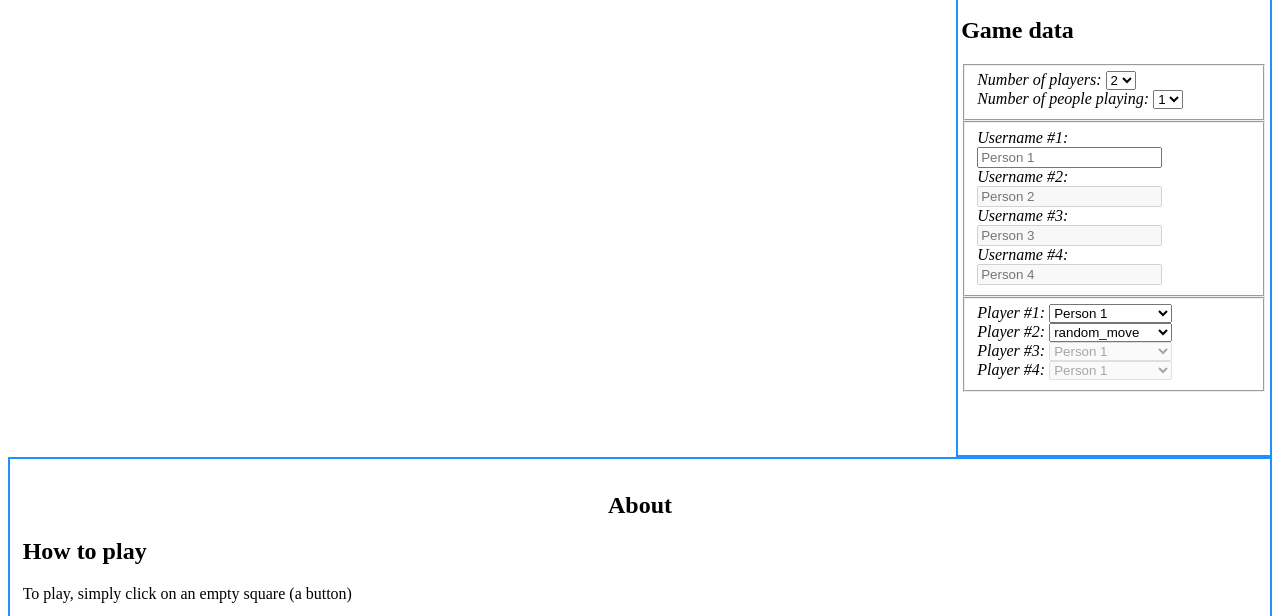
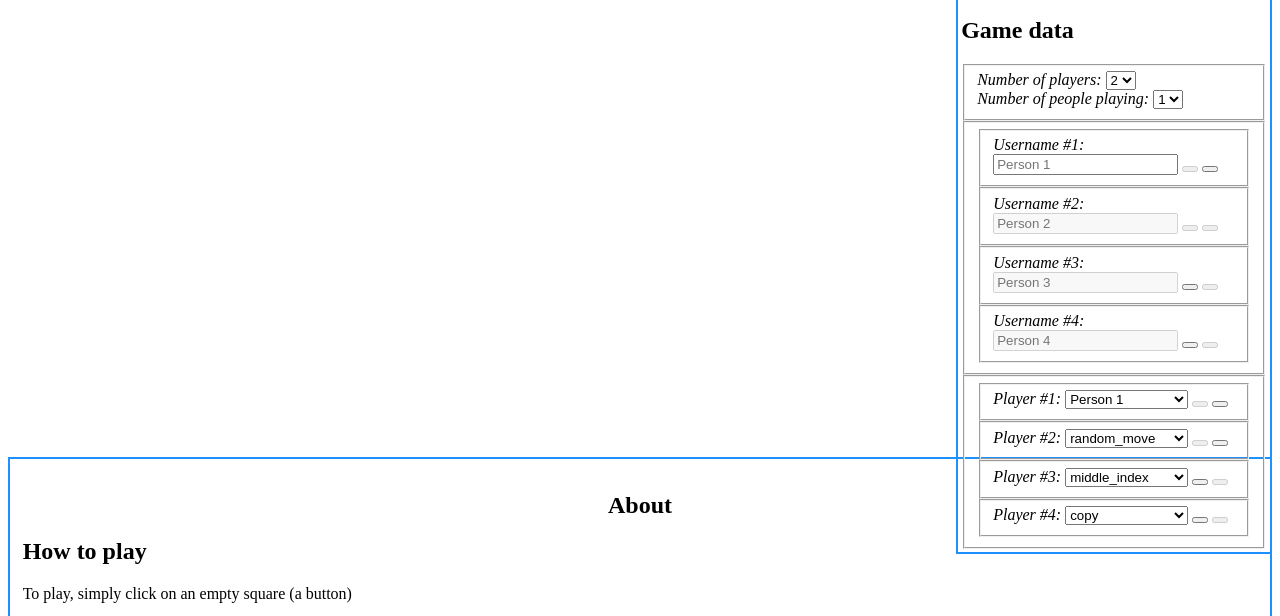
Before and after one commit to icecream17/tic-tac-toe-grow-for-website, a plain HTML site: page game.html in a window 1280 px wide. Shown: the part 151-767 px from the top of the page. Drawn offline with Linux system fonts and the light colour scheme.

Commit message:
Add enable and disable buttons

```diff
--- a/game.html
+++ b/game.html
@@ -22,7 +22,7 @@
          </section>
          <section id = "gameData">
             <h2>Game data</h2>
-            <fieldset id = "countField">
+            <fieldset id = "countFields">
                <label id = "playerAmountLabel">
                   <var>Number of players: </var>
                   <select>
@@ -45,28 +45,42 @@
             </fieldset>
             <!-- When disabled.onclick, enablePlayer.
                  [+] Button is redundant but nice. -->
-            <fieldset id = "namesField">
+            <fieldset id = "nameFields">
+               <fieldset id = "nameField1">
                   <label id = "usernameLabel1">
                      <var>Username #1: </var>
                      <input type = "text" placeholder = "Person 1">
                   </label>
-               <br>
+                  <button type = "button" id = "enableName1" class = "enable" disabled></button>
+                  <button type = "button" id = "disableName1" class = "disable"></button>
+               </fieldset>
+               <fieldset disabled id = "nameField2">
                   <label id = "usernameLabel2">
                      <var>Username #2: </var>
                      <input disabled type = "text" placeholder = "Person 2">
                   </label>
-               <br>
+                  <button type = "button" id = "enableName2" class = "enable" disabled></button>
+                  <button type = "button" id = "disableName2" class = "disable"></button>
+               </fieldset>
+               <fieldset id = "nameField3">
                   <label id = "usernameLabel3">
                      <var>Username #3: </var>
                      <input disabled type = "text" placeholder = "Person 3">
                   </label>
-               <br>
+                  <button type = "button" id = "enableName3" class = "enable"></button>
+                  <button type = "button" id = "disableName3" class = "disable" disabled></button>
+               </fieldset>
+               <fieldset id = "nameField4">
                   <label id = "usernameLabel4">
                      <var>Username #4: </var>
                      <input disabled type = "text" placeholder = "Person 4">
                   </label>
+                  <button type = "button" id = "enableName4" class = "enable"></button>
+                  <button type = "button" id = "disableName4" class = "disable" disabled></button>
                </fieldset>
-            <fieldset id = "choosePlayerField">
+            </fieldset>
+            <fieldset id = "choosePlayerFields">
+               <fieldset id = "playerField1">
                   <label id = "whoPlays1">
                      <var>Player #1: </var>
                      <select aria-labelledby = "whoPlays1">
@@ -79,10 +93,14 @@
                         <optgroup label = "Bots">
                            <option>random_move</option>
                            <option>middle_index</option>
+                           <option>copy</option>
                         </optgroup>
                      </select>
                   </label>
-               <br>
+                  <button type = "button" id = "enablePlayer1" class = "enable" disabled></button>
+                  <button type = "button" id = "disablePlayer1" class = "disable"></button>
+               </fieldset>
+               <fieldset id = "playerField2">
                   <label id = "whoPlays2">
                      <var>Player #2: </var>
                      <select aria-labelledby = "whoPlays2">
@@ -99,10 +117,33 @@
                         </optgroup>
                      </select>
                   </label>
-               <br>
-               <label id = "whoPlays3">
+                  <button type = "button" id = "enablePlayer2" class = "enable" disabled></button>
+                  <button type = "button" id = "disablePlayer2" class = "disable"></button>
+               </fieldset>
+               <fieldset id = "playerField3">
+                  <label id = "whoPlays3" disabled>
                      <var>Player #3: </var>
-                  <select disabled aria-labelledby = "whoPlays3">
+                     <select aria-labelledby = "whoPlays3">
+                        <optgroup label = "Humans">
+                           <option>Person 1</option>
+                           <option disabled>Person 2</option>
+                           <option disabled>Person 3</option>
+                           <option disabled>Person 4</option>
+                        </optgroup>
+                        <optgroup label = "Bots">
+                           <option>random_move</option>
+                           <option selected>middle_index</option>
+                           <option>copy</option>
+                        </optgroup>
+                     </select>
+                  </label>
+                  <button type = "button" id = "enablePlayer3" class = "enable"></button>
+                  <button type = "button" id = "disablePlayer3" class = "disable" disabled></button>
+               </fieldset>
+               <fieldset id = "playerField4">
+                  <label id = "whoPlays4" disabled>
+                     <var>Player #4: </var>
+                     <select aria-labelledby = "whoPlays4">
                         <optgroup label = "Humans">
                            <option>Person 1</option>
                            <option disabled>Person 2</option>
@@ -112,27 +153,13 @@
                         <optgroup label = "Bots">
                            <option>random_move</option>
                            <option>middle_index</option>
-                        <option>copy</option>
+                           <option selected>copy</option>
                         </optgroup>
                      </select>
                   </label>
-               <br>
-               <label id = "whoPlays4">
-                  <var>Player #4: </var>
-                  <select disabled aria-labelledby = "whoPlays4">
-                     <optgroup label = "Humans">
-                        <option>Person 1</option>
-                        <option disabled>Person 2</option>
-                        <option disabled>Person 3</option>
-                        <option disabled>Person 4</option>
-                     </optgroup>
-                     <optgroup label = "Bots">
-                        <option>random_move</option>
-                        <option>middle_index</option>
-                        <option>copy</option>
-                     </optgroup>
-                  </select>
-               </label>
+                  <button type = "button" id = "enablePlayer4" class = "enable"></button>
+                  <button type = "button" id = "disablePlayer4" class = "disable" disabled></button>
+               </fieldset>
             </fieldset>
          </section>
       </aside>
```
Lines whose indentation alone changed are shown as unchanged.
